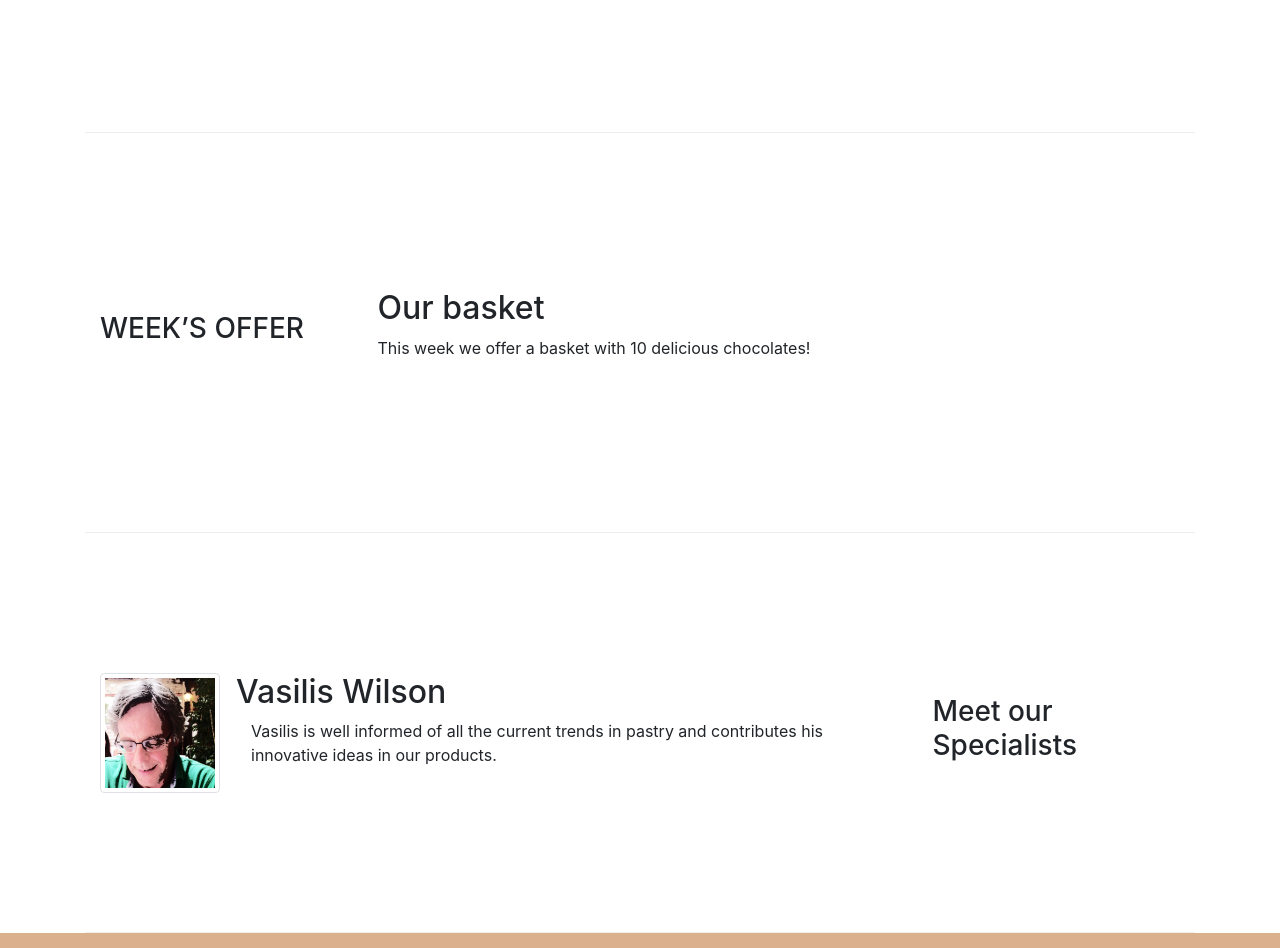
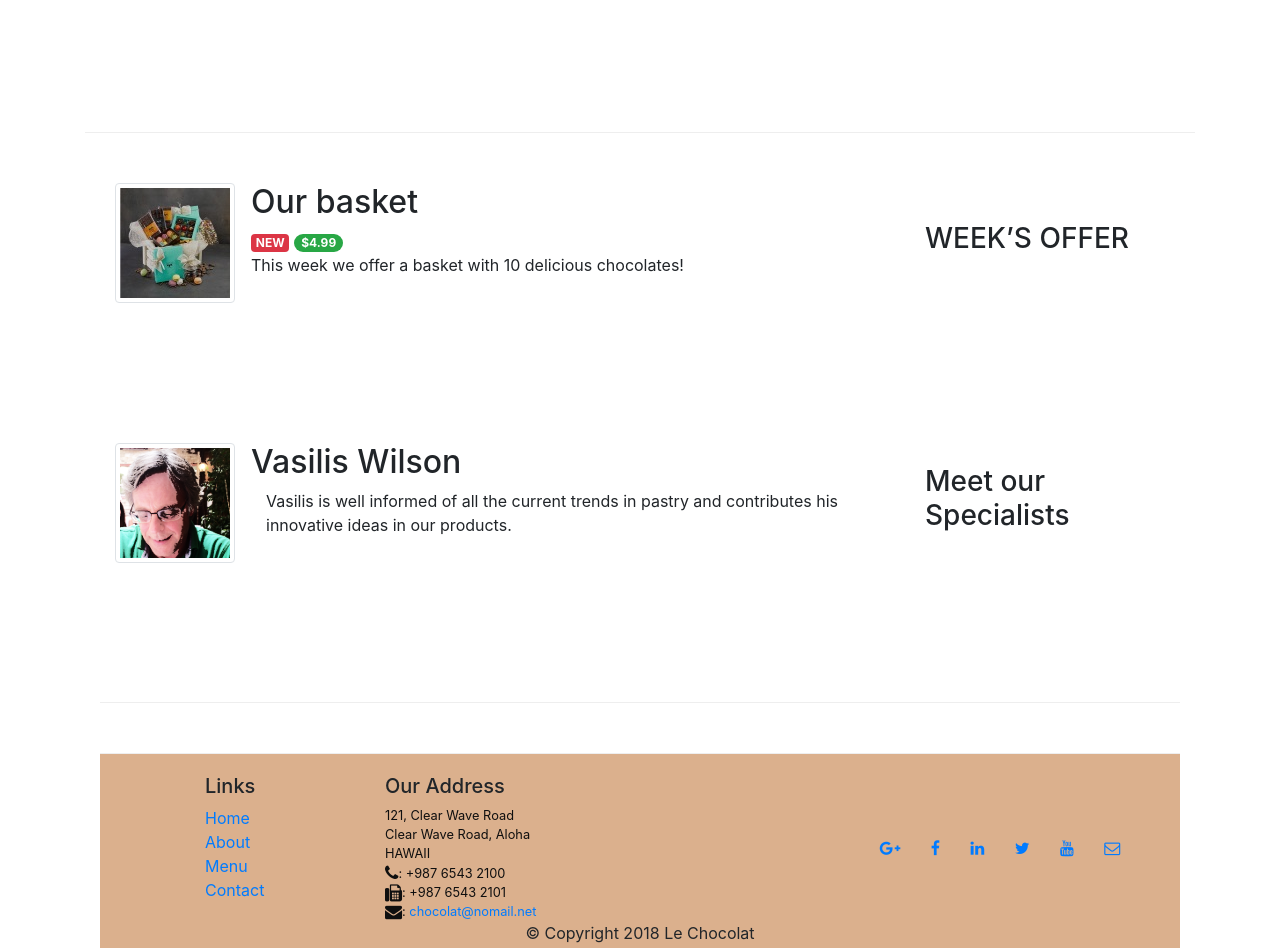
Before and after one commit to NtentoSteve/LeChocolat, a website: page index.html in a window 1280 px wide. Shown: the part 580-1528 px from the top of the page. Drawn offline with nearby package versions, Linux system fonts and the light colour scheme.

Commit message:
Bootstrap Assignment 4 Task

```diff
--- a/index.html
+++ b/index.html
@@ -59,6 +59,8 @@
             <div class="col-sm-4 col-md-3">
                 <h3>Our famous chocolates</h3>
             </div>
+
+
             <div class="col-sm col-md">
                 <div class="media">
                     <img class="d-flex mr-3 img-thumbnail align-self-center" src="images/dark85.jpg" alt="85% DARK CHOCOLATE">
@@ -74,13 +76,20 @@
         </div>
 
 
-        <div class="row row-content align-items-center">
+        <div class="container">
+            <div class="row flex-row-reverse row-content align-items-center">
                 <div class="col-sm-4 col-md-3">
                     <h3>WEEK’S OFFER</h3>
                 </div>
                 <div class="col-sm col-md">
+                    <div class="media">
+                        <img class="d-flex mr-3 img-thumbnail align-self-center" src="images/promotion.jpg" alt="Week 's Offer'">
+                        <div class="media-body">
                             <h2>Our basket</h2>
+                            <span class="badge badge-danger">NEW</span>
+                            <span class="badge badge-pill badge-success">$4.99</span>
                             <p class="d-none d-sm-block">This week we offer a basket with 10 delicious chocolates! </p>
+                        </div>
                     </div>
                 </div>
 
@@ -90,7 +99,8 @@
                     </div>
                     <div class="col-sm col-md">
                         <div class="media">
-                    <img class="d-flex mr-3 img-thumbnail align-self-center" src="images/cartoonVasilis.png" alt="Vasilis Wilson">
+                            <img class="d-flex mr-3 img-thumbnail align-self-center" src="images/cartoonVasilis.png"
+                                alt="Vasilis Wilson">
                             <div class="media-body">
                                 <h2 class="mt-0">Vasilis Wilson</h2>
                                 <p class="col d-none d-md-block">Vasilis is well informed of all the current
```
Lines whose indentation alone changed are shown as unchanged.
